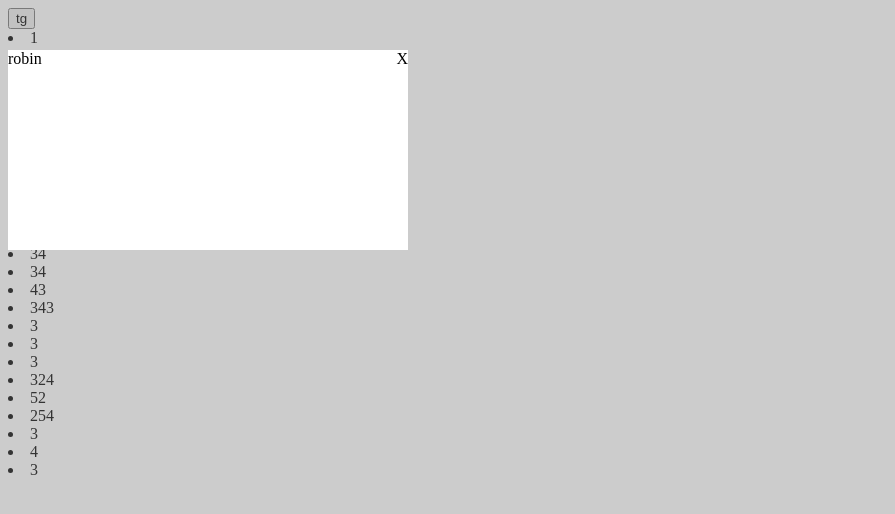
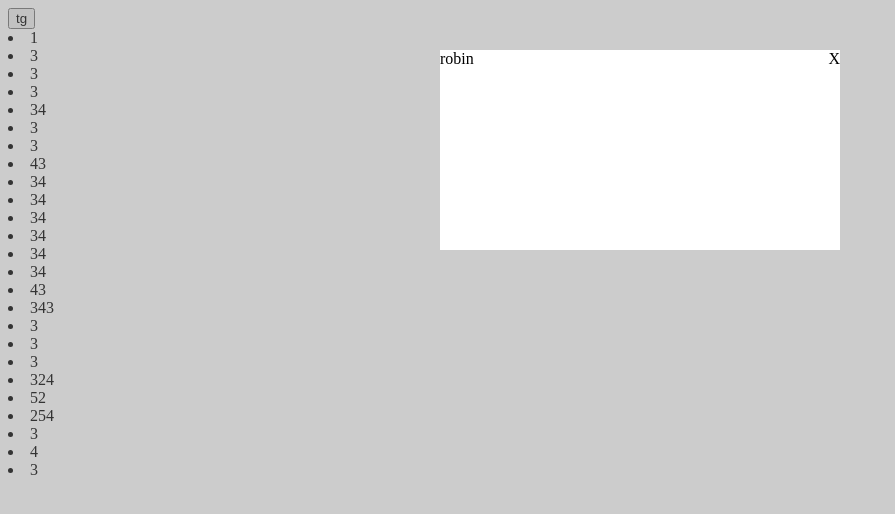
Before and after one commit to RobinYang11/pui_test, a React app: page / in a window 1280 px wide. Both pictures are taken after a click on the button "tg". Shown: the top 514 px of the page, without its empty margins (0-895 px from the left). Built offline with nearby package versions, Linux system fonts and the light colour scheme.

Commit message:
feat:fix

```diff
--- a/components/Modal/index.tsx
+++ b/components/Modal/index.tsx
@@ -33,15 +33,6 @@ function Modal(props: IModalProps) {
         className="mask"
       >
       </div> : ''}
-      <div
-        onClick={(e) => {
-          if (e.target === e.currentTarget) {
-            e.stopPropagation();
-            props.onClose();
-          }
-        }}
-        role="document" className="content-wrapper"
-      >
       <CSSTransition
         in={props.visible}
         classNames="alert"
@@ -56,6 +47,15 @@ function Modal(props: IModalProps) {
           props.onClose();
         }}
       >
+        <div
+          onClick={(e) => {
+            if (e.target === e.currentTarget) {
+              e.stopPropagation();
+              console.log("wrapper click!")
+              props.onClose();
+            }
+          }}
+          role="document" className="content-wrapper">
           <div className="content"
             style={{
               width: props.width || "400px",
@@ -73,8 +73,8 @@ function Modal(props: IModalProps) {
               props.children
             }
           </div>
+        </div>
       </CSSTransition>
-      </div>
     </div>
   )
 }
--- a/components/Modal/style.less
+++ b/components/Modal/style.less
@@ -11,16 +11,15 @@
     opacity: .4;
     z-index: 1001;
   }
-
   .content-wrapper{
-    // position: fixed;
-    // top:0;
-    // bottom:0;
-    // left:0;
-    // right:0;
+    position: absolute;
+    top:0;
+    bottom:0;
+    left:0;
+    right:0;
     .content{
       top: 50px;
-      position: fixed;
+      position: relative;
       margin: 0 auto;
       z-index: 10001;
       .close-btn{
@@ -35,11 +34,11 @@
 
 .alert-enter {
   opacity: 0;
-  // transform: scale(0.9);
+  transform: scale(0.5);
 }
 .alert-enter-active {
   opacity: 1;
-  // transform: translateX(0);
+  transform: translateX(0);
   transition: opacity 300ms, transform 300ms;
 }
 .alert-exit {
@@ -47,6 +46,6 @@
 }
 .alert-exit-active {
   opacity: 0;
-  // transform: scale(0.9);
+  transform: scale(0.9);
   transition: opacity 300ms, transform 300ms;
 }
```
Lines whose indentation alone changed are shown as unchanged.
